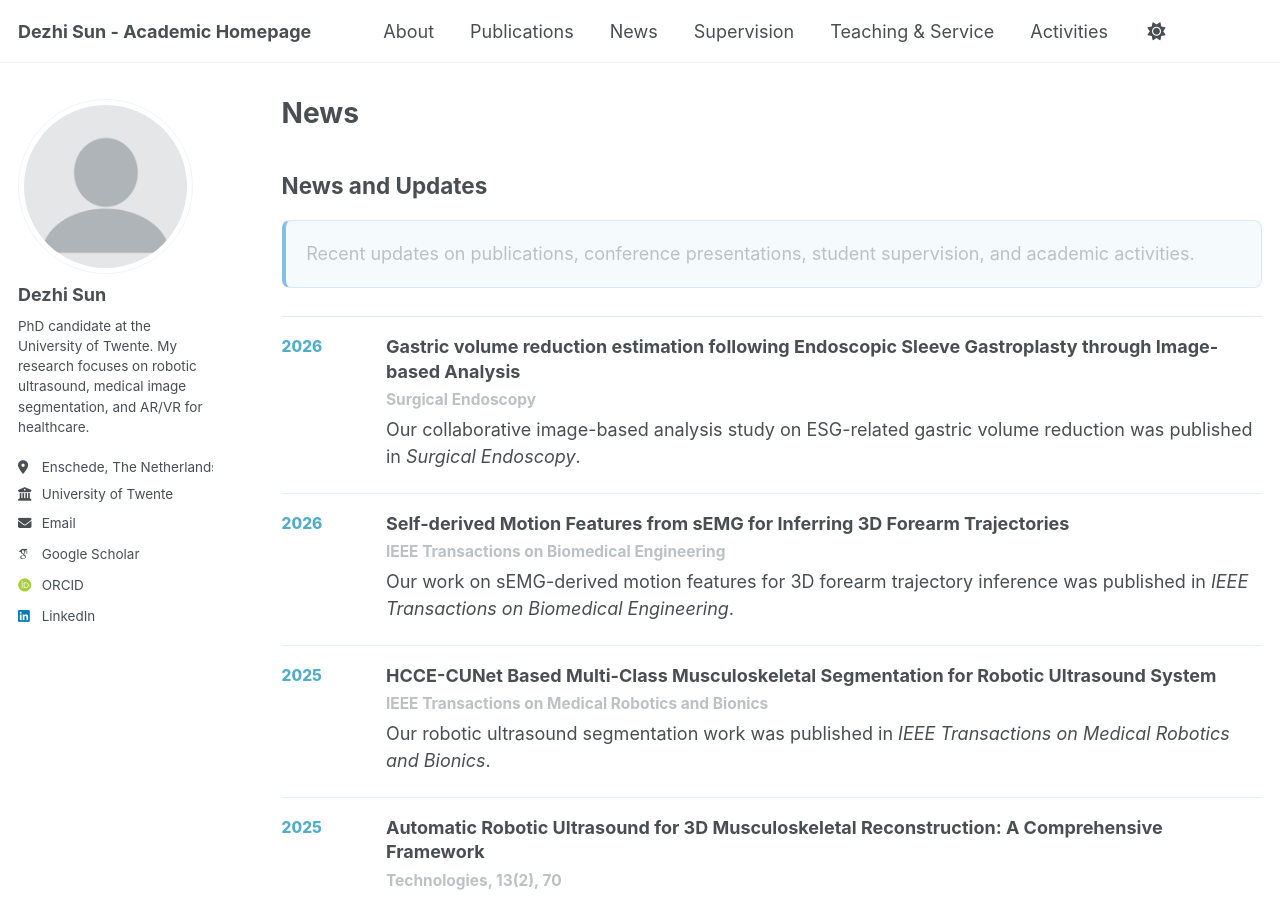
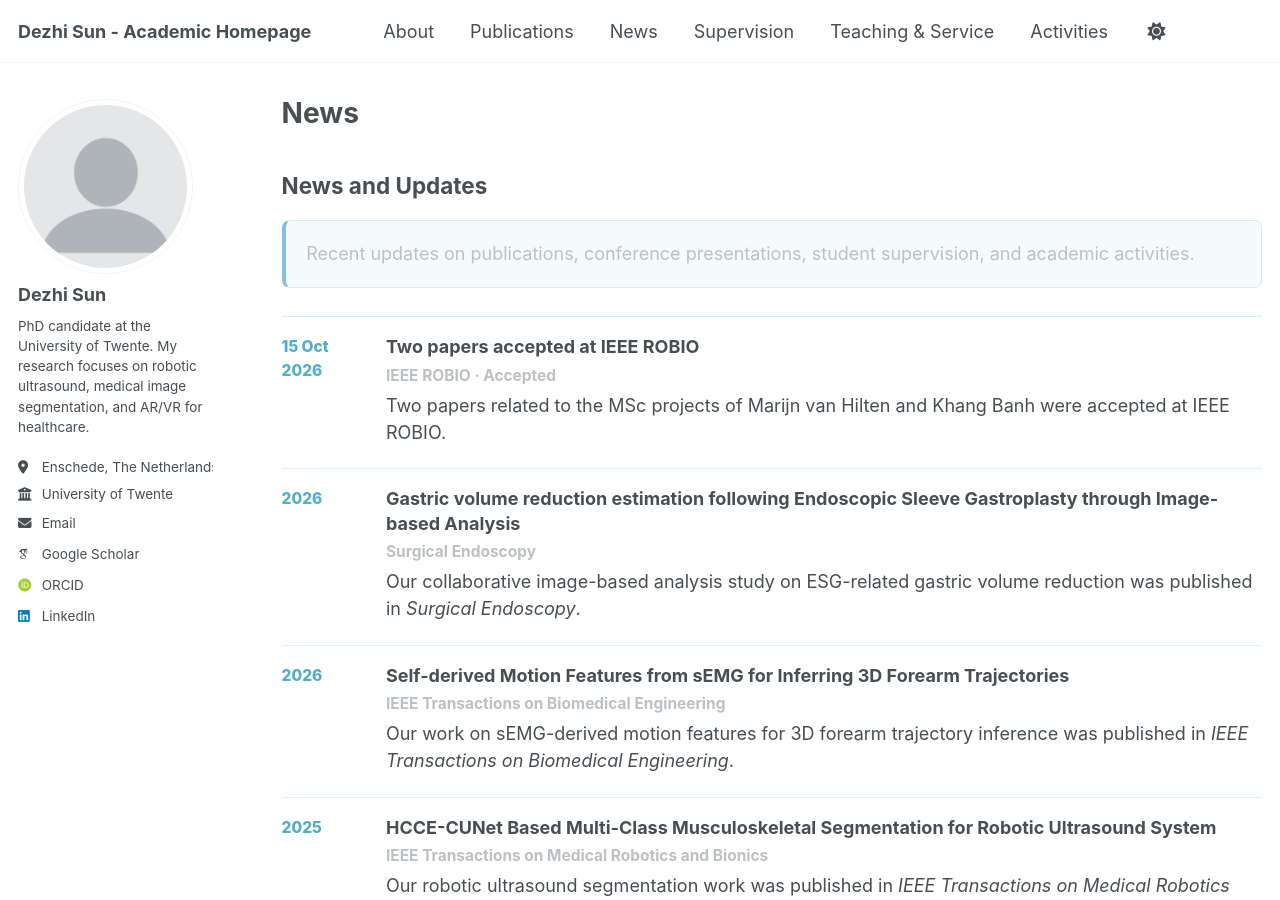
Before and after one commit to Jacksundezhi/Jacksundezhi.github.io, a Jekyll site: the page built from _pages/news.md, in a window 1280 px wide and 900 px high. Built offline with Jekyll 4.4.1, drawn with Linux system fonts in a browser that asks for light colours; some web fonts are replaced; a script bundle is joined from its source files by our own code; library files that are not in the unit come from our copies.

Commit message:
Add October 2026 ROBIO acceptance update

```diff
--- a/_pages/news.md
+++ b/_pages/news.md
@@ -12,6 +12,15 @@ author_profile: true
 </div>
 
 <div class="timeline-list">
+
+<article class="timeline-item">
+  <span class="timeline-date">15 Oct 2026</span>
+  <div>
+    <h3>Two papers accepted at IEEE ROBIO</h3>
+    <p class="timeline-meta">IEEE ROBIO · Accepted</p>
+    <p>Two papers related to the MSc projects of Marijn van Hilten and Khang Banh were accepted at IEEE ROBIO.</p>
+  </div>
+</article>
 
 <article class="timeline-item">
   <span class="timeline-date">2026</span>
```
Also changed, not shown: _pages/about.md (+7 -0 lines), _pages/supervision.md (+2 -2 lines).
